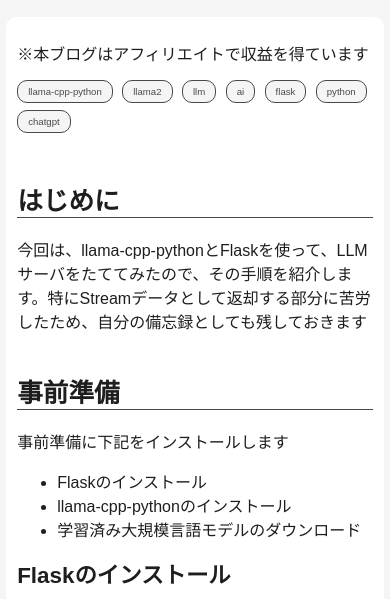
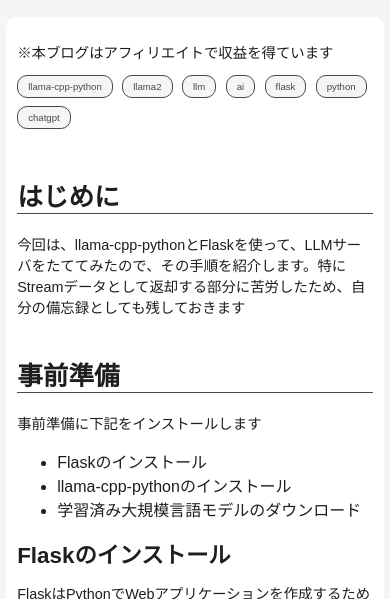
Before and after one commit to nk27/amtechblog, a plain HTML site: page posts/llm-flask/index.html in a window 390 px wide. Shown: the part 250-849 px from the top of the page. Drawn offline with Linux system fonts and the light colour scheme.

Commit message:
change font-size

```diff
--- a/css/single.css
+++ b/css/single.css
@@ -136,10 +136,6 @@ code span {
         font-size: 1.4rem;
     }
 
-    .article p {
-        font-size: 1.0rem;
-    }
-
     .article li {
         font-size: 1.0rem;
     }
```
